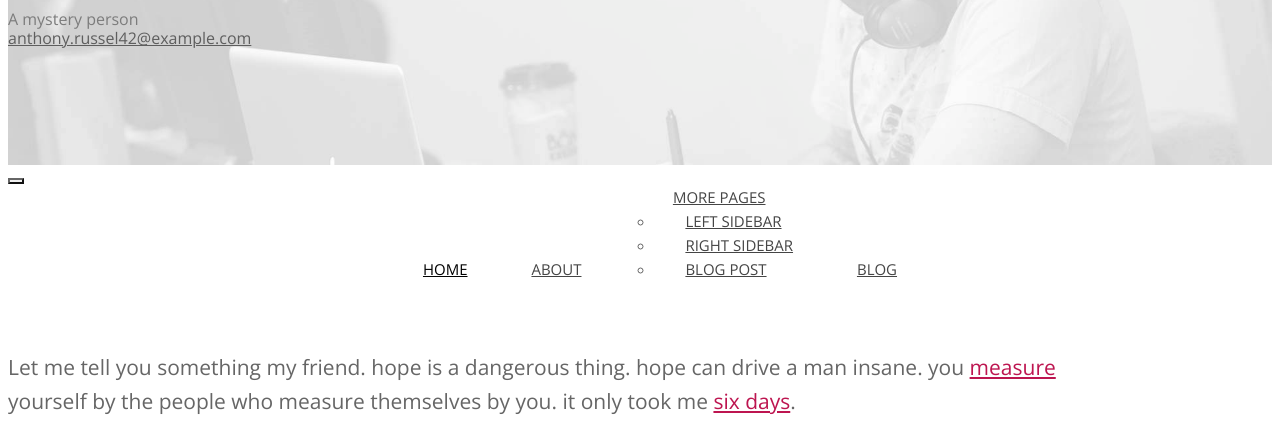
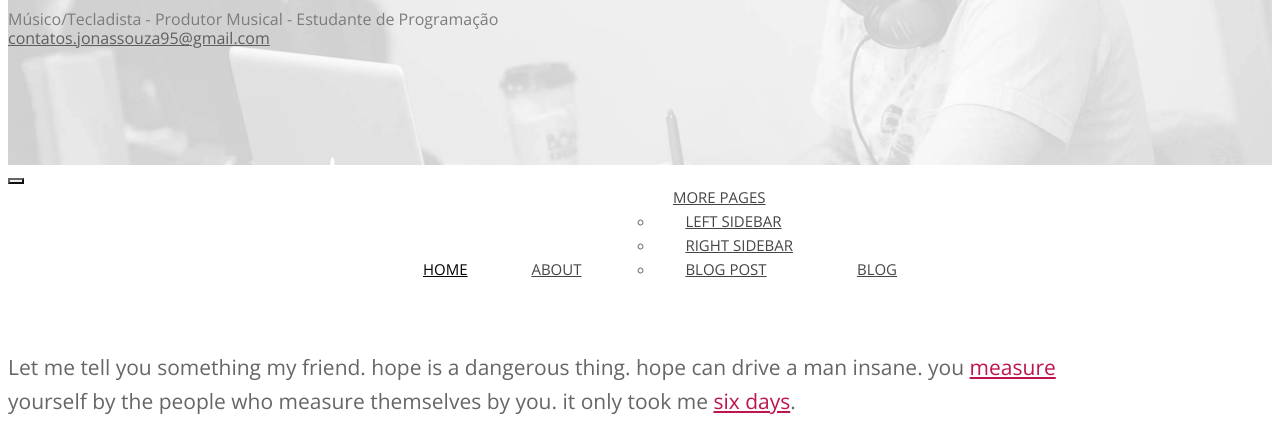
Before and after one commit to jonas-souza/portifolio-pessoal, a plain HTML site: page index.html in a window 1280 px wide. Shown: the part 354-800 px from the top of the page. Drawn offline with nearby package versions, Linux system fonts and the light colour scheme; some icons are missing; a web font is replaced by a local one.

Commit message:
Update index.html

```diff
--- a/index.html
+++ b/index.html
@@ -28,8 +28,8 @@
 		<h1 id="logo" class="text-center">
 			<img class="img-circle" src="assets/images/guy.jpg" alt="">
 			<span class="title">Jonas Souza</span>
-			<span class="tagline">A mystery person<br>
-				<a href="">anthony.russel42@example.com</a></span>
+			<span class="tagline">Músico/Tecladista - Produtor Musical - Estudante de Programação<br>
+				<a href="">contatos.jonassouza95@gmail.com</a></span>
 		</h1>
 	</div>
 
```
